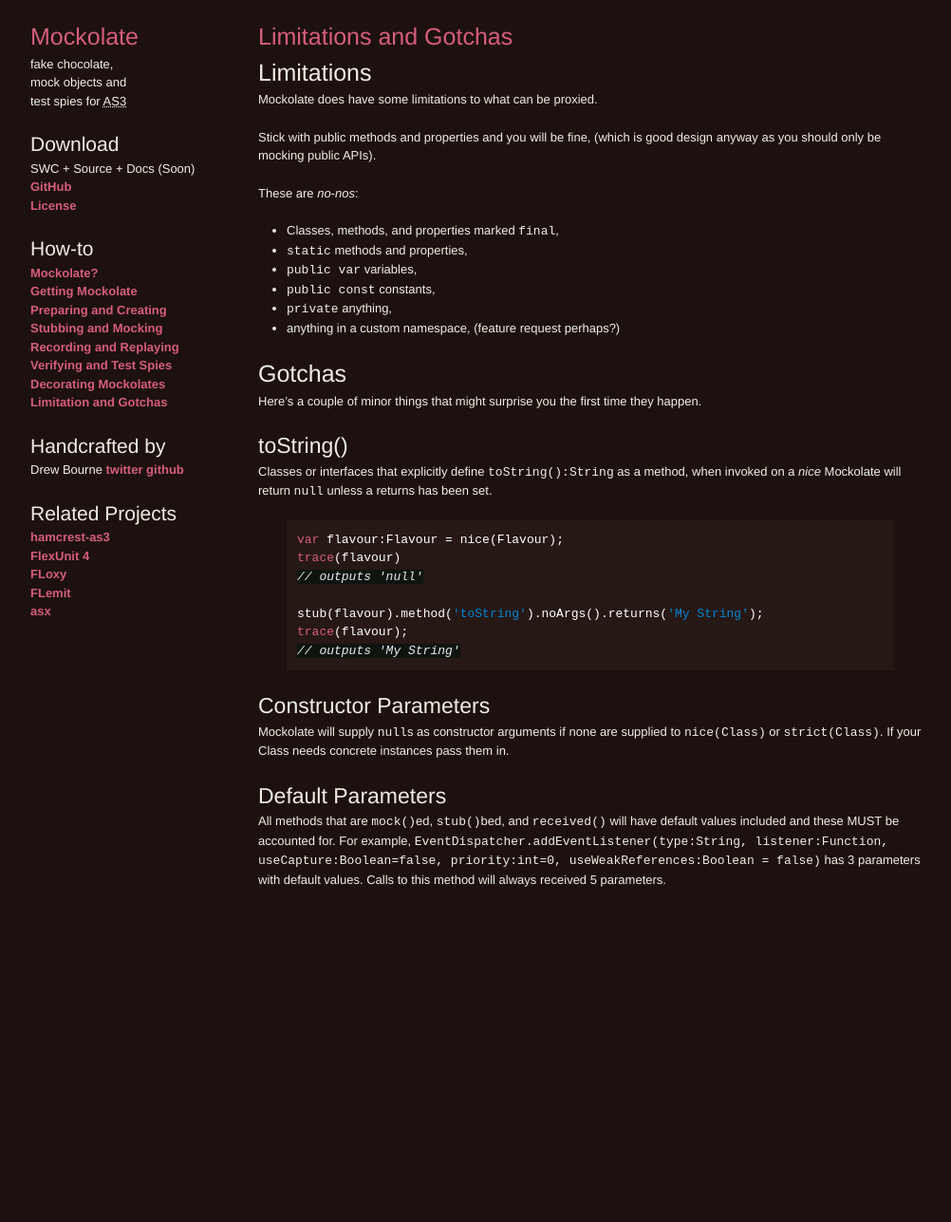
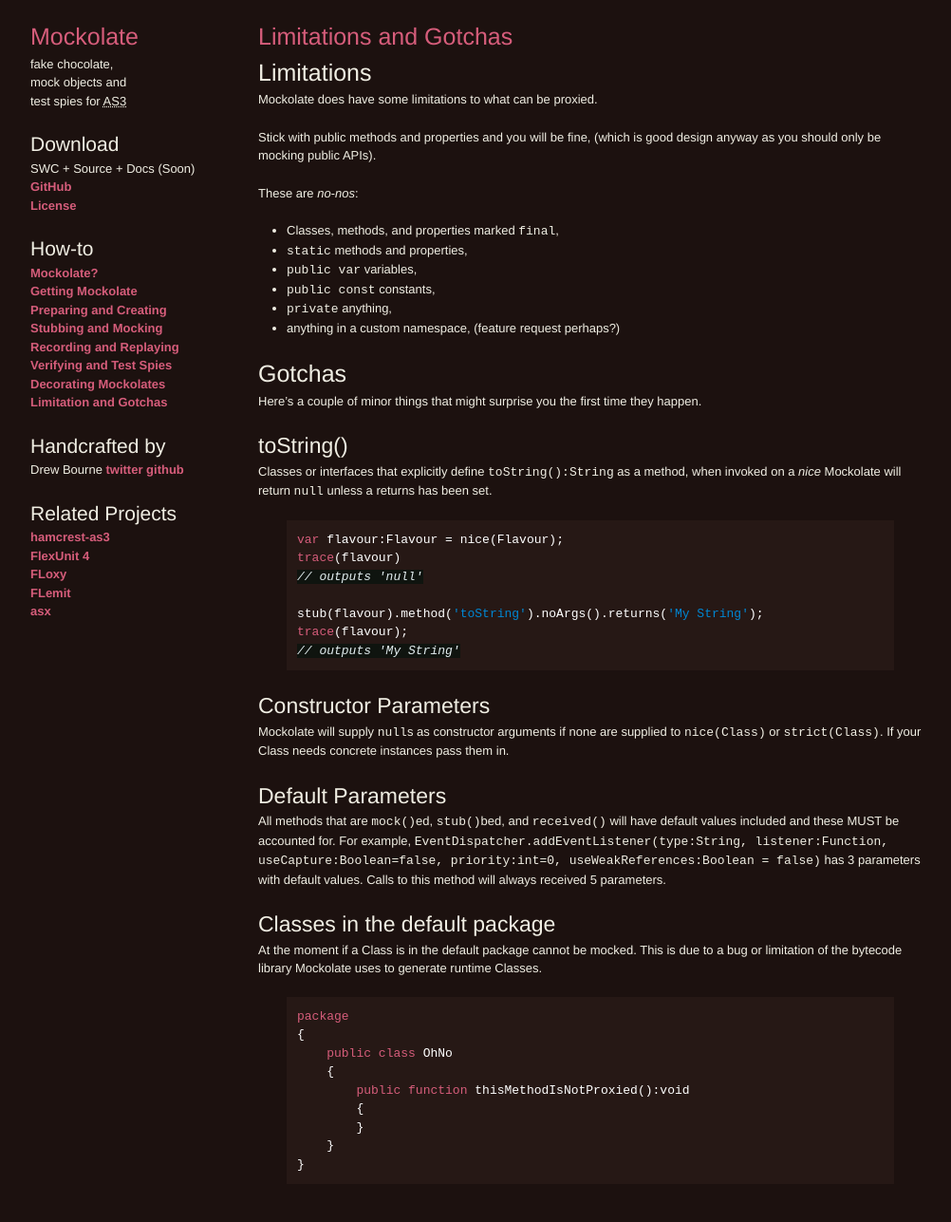
Before and after one commit to drewbourne/mockolate, a Jekyll site: the page built from limitations_and_gotchas.md, in a window 1280 px wide. Shown: the whole page at 95% size, without its empty margins (138-1140 px from the left). Built offline with Jekyll 4.4.1, drawn with Linux system fonts in a browser that asks for light colours; before the commit the page ends 976 px from its top, so only the background shows below that.

Commit message:
added gotcha for classes in default package not working

```diff
--- a/limitations_and_gotchas.md
+++ b/limitations_and_gotchas.md
@@ -44,3 +44,19 @@
 ## Default Parameters
 
 All methods that are `mock()`ed, `stub()`bed, and `received()` will have default values included and these MUST be accounted for. For example, `EventDispatcher.addEventListener(type:String, listener:Function, useCapture:Boolean=false, priority:int=0, useWeakReferences:Boolean = false)` has 3 parameters with default values. Calls to this method will always received 5 parameters.
+
+## Classes in the default package
+
+At the moment if a Class is in the default package cannot be mocked. This is due to a bug or limitation of the bytecode library Mockolate uses to generate runtime Classes.
+
+{% highlight as3 %}
+package
+{
+    public class OhNo
+    {
+        public function thisMethodIsNotProxied():void
+        {
+        }
+    }
+}
+{% endhighlight %}
```
